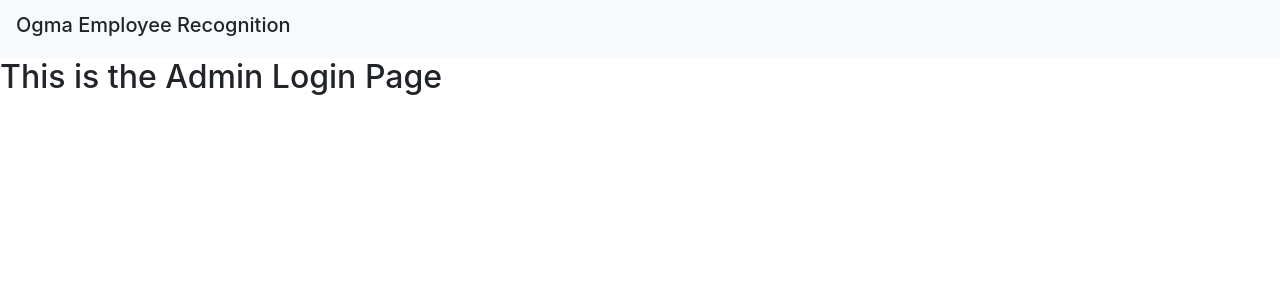
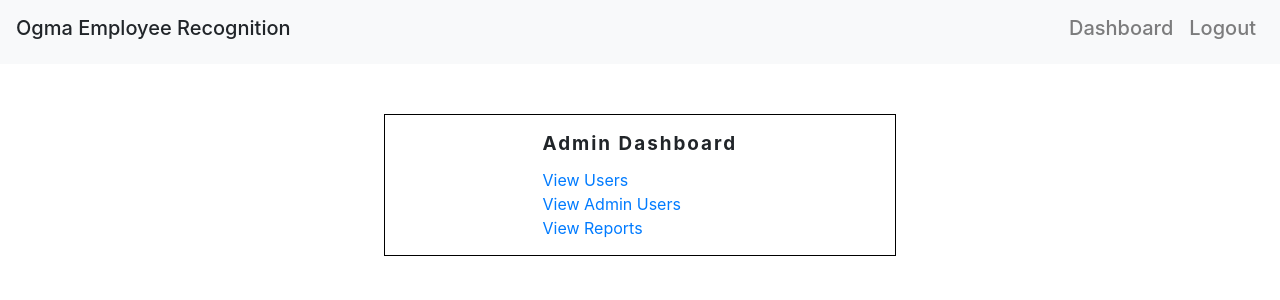
Before and after one commit to amac714/Employee_Recognition_Web_Portal, a React (Create React App) app in the folder client/: page /admin/menu in a window 1280 px wide. Shown: the top 300 px of the page. Built offline with nearby package versions, Linux system fonts and the light colour scheme.

Commit message:
added new admin components

```diff
--- a/client/src/App.css
+++ b/client/src/App.css
@@ -0,0 +1,14 @@
+.container-div {
+  margin: auto;
+  width: 40%;
+  border: 1px solid black;
+  padding: 15px;
+  margin-top: 50px;
+}
+
+.admin_dash_header {
+  font-size: 1.18em;
+  font-weight: bold;
+  padding-bottom: 10px;
+  letter-spacing: 2px;
+}
--- a/client/src/App.js
+++ b/client/src/App.js
@@ -7,6 +7,8 @@ import Header from './components/header';
 import AdminLogin from './components/adminLogin';
 import ErrorPage from './components/error';
 import HomePage from './components/home';
+import AdminMenu from './components/adminMenu';
+import ViewUsers from './components/adminViewUsers';
 
 export const history = createHistory();
 
@@ -20,7 +22,9 @@ class App extends Component {
             {/* Add routes here */}
             <Route exact path="/" component={HomePage} />
             <Route path="/user" component={UserLogin} />
-            <Route path="/admin" component={AdminLogin}/>
+            <Route exact path="/admin" component={AdminLogin}/>
+            <Route path="/admin/menu" component={AdminMenu} />
+            <Route path="/admin/viewUsers" component={ViewUsers} />
             <Route component={ErrorPage} />
           </Switch>
         </div>
--- a/client/src/components/adminLogin.js
+++ b/client/src/components/adminLogin.js
@@ -1,10 +1,68 @@
 import React, { Component } from 'react';
+import { Container, Button, Form, FormGroup,
+        Input, Col, Label } from 'reactstrap';
 
 class AdminLogin extends Component {
+  constructor() {
+    super();
+    this.state = {
+      username: '',
+      password: '',
+      // validate: {
+      //   error: ''
+      // }
+    };
+  }
+
+  // ToDO: connect to API
+  handleSubmit = (e) => {
+    e.preventDefault();
+
+    console.log(this.state.username, this.state.password);
+  }
+
+  onChange = (e) => {
+    this.setState({[e.target.name]: e.target.value})
+  }
 
   render(){
-    return(
-      <h2>This is the Admin Login Page</h2>
+    return (
+      <Container>
+        <Col sm="12" md={{ size: 6, offset: 3 }}>
+          <h2>Admin Sign In</h2>
+        </Col>
+        <Form onSubmit={this.handleSubmit}>
+          <Col sm="12" md={{ size: 6, offset: 3 }}>
+            <FormGroup>
+              <Label>Username</Label>
+              <Input
+                type="text"
+                name="username"
+                id="admin_id"
+                placeholder="Admin"
+                value={this.state.username}
+                onChange={this.onChange}
+              />
+            </FormGroup>
+          </Col>
+          <Col sm="12" md={{ size: 6, offset: 3 }}>
+            <FormGroup>
+              <Label>Password</Label>
+              <Input
+                type="password"
+                name="password"
+                id="pw_id"
+                placeholder="******"
+                value={this.state.password}
+                onChange={this.onChange}
+              />
+            </FormGroup>
+          </Col>
+          <Col sm="12" md={{ size: 6, offset: 3 }}>
+            <Button>Login</Button>
+          </Col>
+        </Form>
+      </Container>
     );
   }
 }
--- /dev/null
+++ b/client/src/components/adminMenu.js
@@ -0,0 +1,24 @@
+import React, { Component } from 'react';
+import { Container, Col } from 'reactstrap';
+import { Link } from 'react-router-dom';
+
+class AdminMenu extends Component {
+  render() {
+    return (
+      <div className="container-div">
+        <Container>
+          <Col sm="12" md={{ size: 6, offset: 3 }}>
+            <div className="admin_dash_header">Admin Dashboard</div>
+            <Link to="/admin/viewUsers">View Users</Link>
+            <br />
+            <Link to="/">View Admin Users</Link>
+            <br />
+            <Link to="/">View Reports</Link>
+          </Col>
+        </Container>
+      </div>
+    );
+  }
+}
+
+export default AdminMenu;
--- /dev/null
+++ b/client/src/components/adminViewUsers.js
@@ -0,0 +1,67 @@
+import React, { Component } from 'react';
+import { Table, Container } from 'reactstrap';
+
+//delete this later
+let user = {
+  id: 1,
+  username: 'test@gmail.com',
+  first_name: 'alan',
+  last_name: 'macabuhay'
+}
+
+class ViewUsers extends Component {
+  constructor() {
+    super();
+    this.state = {
+      users: [],
+      user: {
+        id: 0,
+        username: '',
+        first_name: '',
+        last_name: ''
+      }
+    }
+  }
+
+  componentDidMount(){
+    this.setState({ users: user })
+  }
+
+  renderUsers = ({ id, username, first_name, last_name }) => {
+    return (
+      <tr key={id}>
+        <th scope="row">{id}</th>
+        <th>{username}</th>
+        <th>{first_name}</th>
+        <th>{last_name}</th>
+        <th>Delete</th>
+      </tr>
+    );
+  };
+
+  render() {
+    const { users } = this.state;
+    return (
+      <div>
+        <Container>
+          <Table>
+            <thead>
+              <tr>
+                <th>Id</th>
+                <th>Username</th>
+                <th>First Name</th>
+                <th>Last Name</th>
+                <th></th>
+              </tr>
+            </thead>
+            <tbody>
+
+            </tbody>
+          </Table>
+        </Container>
+      </div>
+    );
+  }
+}
+
+export default ViewUsers;
--- a/client/src/components/header.js
+++ b/client/src/components/header.js
@@ -5,6 +5,7 @@ import { Link, withRouter } from 'react-router-dom';
 class Header extends Component {
 
   render() {
+    // NavItems on Navbar depends on current pathname
     const path = this.props.location.pathname;
     let item;
     if(path === "/")
@@ -21,9 +22,24 @@ class Header extends Component {
             <NavLink tag={Link} to="/admin"><h5>Admin</h5></NavLink>
           </NavItem>
         </Nav>)
-    else if(path === "/admin" || path === "/user")
+    else if(path === "/admin" || path === "/admin/menu" || path === "/admin/viewUsers")
       item = (
         <Nav className="ml-auto" navbar>
+          <NavItem>
+            <NavLink tag={Link} to="/admin/menu"><h5>Dashboard</h5></NavLink>
+          </NavItem>
+          <NavItem>
+            <NavLink tag={Link} to="/"><h5>Logout</h5></NavLink>
+          </NavItem>
+        </Nav>
+      )
+    else if(path === "/user")
+      item = (
+        <Nav className="ml-auto" navbar>
+          <NavItem>
+          {/* TODO: update so profile links to correct page */}
+            <NavLink tag={Link} to="/"><h5>Profile</h5></NavLink>
+          </NavItem>
           <NavItem>
             <NavLink tag={Link} to="/"><h5>Logout</h5></NavLink>
           </NavItem>
```
Also changed, not shown: 1 other file (tests, documents, lock files or other folders).
